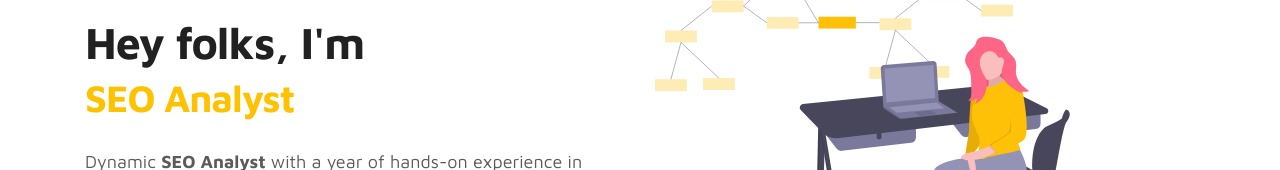
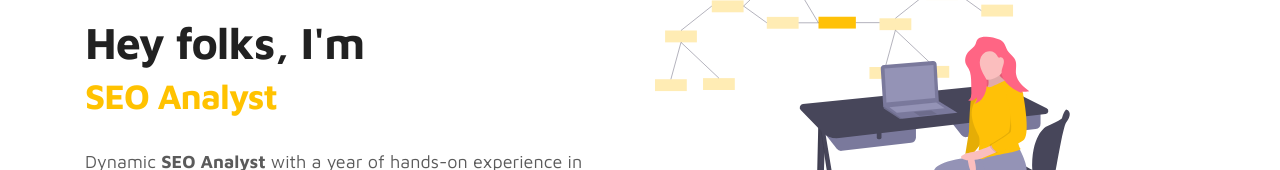
Before and after one commit to Reshmamani05/portfolio, a plain HTML site: page index.html in a window 1280 px wide. Both pictures are taken after a click on the link "About". Shown: the part 230-400 px from the top of the page. Drawn offline with Linux system fonts and the light colour scheme.

Commit message:
Update tooplate-style.css

```diff
--- a/css/tooplate-style.css
+++ b/css/tooplate-style.css
@@ -120,7 +120,7 @@ b, strong {
 }
 
 .animated-item {
-  font-size: 38px;
+  font-size: 35px;
   line-height: inherit;
   display: block;
   opacity: 0;
```
